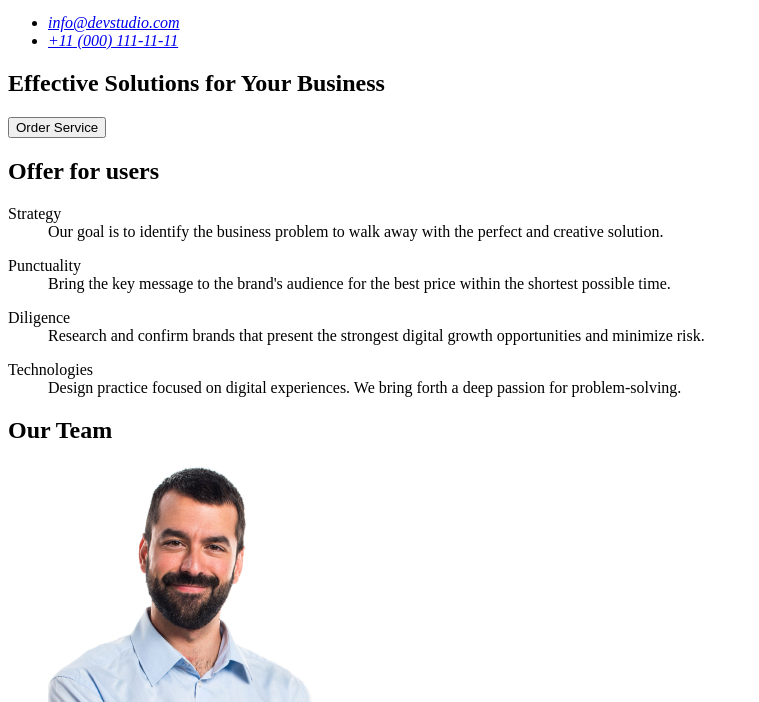
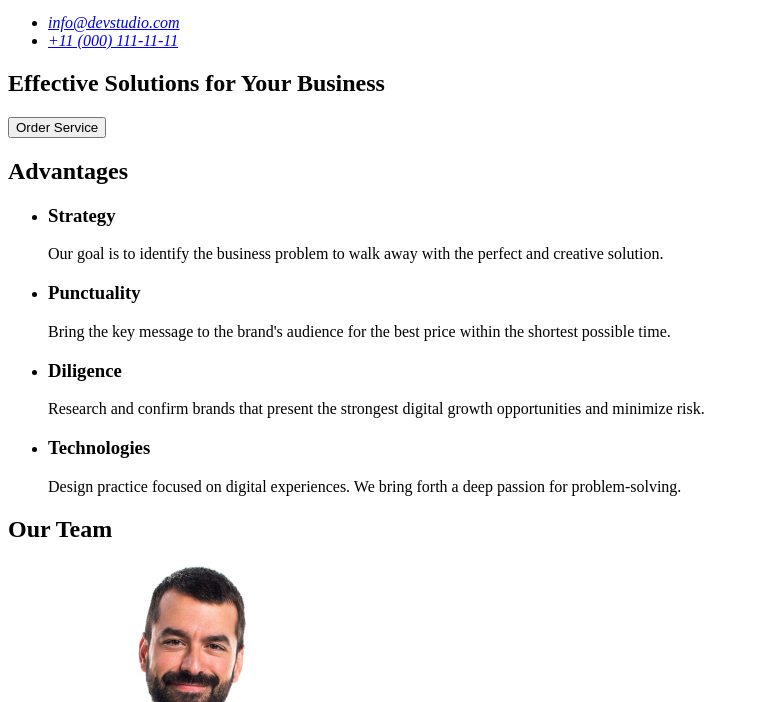
Before and after one commit to DenysHV1/goit-markup-hw-01, a plain HTML site: page index.html in a window 1280 px wide. Shown: the part 98-800 px from the top of the page, without its empty margins (0-759 px from the left). Drawn offline with Linux system fonts and the light colour scheme; files that its build step writes are made by us from their sources.

Commit message:
fix second section

```diff
--- a/index.html
+++ b/index.html
@@ -5,15 +5,12 @@
 	<meta name="viewport" content="width=device-width, initial-scale=1.0">
 	<meta http-equiv="X-UA-Compatible" content="IE=edge">
 	<title>Web Studio</title>
-	<link rel="stylesheet" href="style.css">
-	<link rel="stylesheet" href="reset.css">
 	<link rel="preconnect" href="https://fonts.googleapis.com">
 	<link rel="preconnect" href="https://fonts.gstatic.com" crossorigin>
 	<link href="https://fonts.googleapis.com/css2?family=Raleway:ital,wght@0,100..900;1,100..900&family=Roboto:wght@400;500;700&display=swap" rel="stylesheet">
 	<!-- font-family: "Raleway", sans-serif; -->
 	<!-- font-family: "Roboto", sans-serif; -->
 	<link rel="stylesheet" href="style.css">
-	<link rel="stylesheet" href="reset.css">
 </head>
 <body>
 	 <!--~~~~~~~~~~~~~~~~~~~~~Header~~~~~~~~~~~~~~~~~~~~~~~~-->
@@ -59,40 +56,34 @@
 		<!-- Second section "ws-offer-for-users" -->
 		<section id="studio" class="ws-offer-for-users">
 			<div class="container ws-offer-inner">
-				<h2 class="offer__title--hide">Offer for users</h2>
-				<div class="offer-list-all">
-					<dl class="offer-list-text">
-						<dt>Strategy</dt>
-						<dd>
+				<h2 class="offer__title--hide">Advantages</h2>
+				<ul class="offer-list-all">
+					<li class="offer-list-text">
+						<h3>Strategy</h3>
+						<p>
 							Our goal is to identify the business
 							problem to walk away with the perfect and creative solution.
-						</dd>
-					</dl>
-				</div>
-				<div class="offer-list-all">
-					<dl class="offer-list-text">
-						<dt>Punctuality</dt>
-						<dd>
+						</p>
+					</li>
+					<li class="offer-list-text">
+						<h3>Punctuality</h3>
+						<p>
 							Bring the key message to the brand's audience for the best price within the shortest possible time.
-						</dd>
-					</dl>
-				</div>
-				<div class="offer-list-all">
-					<dl class="offer-list-text">
-						<dt>Diligence</dt>
-						<dd>
+						</p>
+					</li>
+					<li class="offer-list-text">
+						<h3>Diligence</h3>
+						<p>
 							Research and confirm brands that present the strongest digital growth opportunities and minimize risk.
-						</dd>
-					</dl>
-				</div>
-				<div class="offer-list-all">
-					<dl class="offer-list-text">
-						<dt>Technologies</dt>
-						<dd>
+						</p>
+					</li>
+					<li class="offer-list-text">
+						<h3>Technologies</h3>
+						<p>
 							Design practice focused on digital experiences. We bring forth a deep passion for problem-solving.
-						</dd>
-					</dl>
-				</div>
+						</p>
+					</li>
+				</ul>
 			</div>
 		</section>
 		<!-- Third section "ws-team" -->
```
